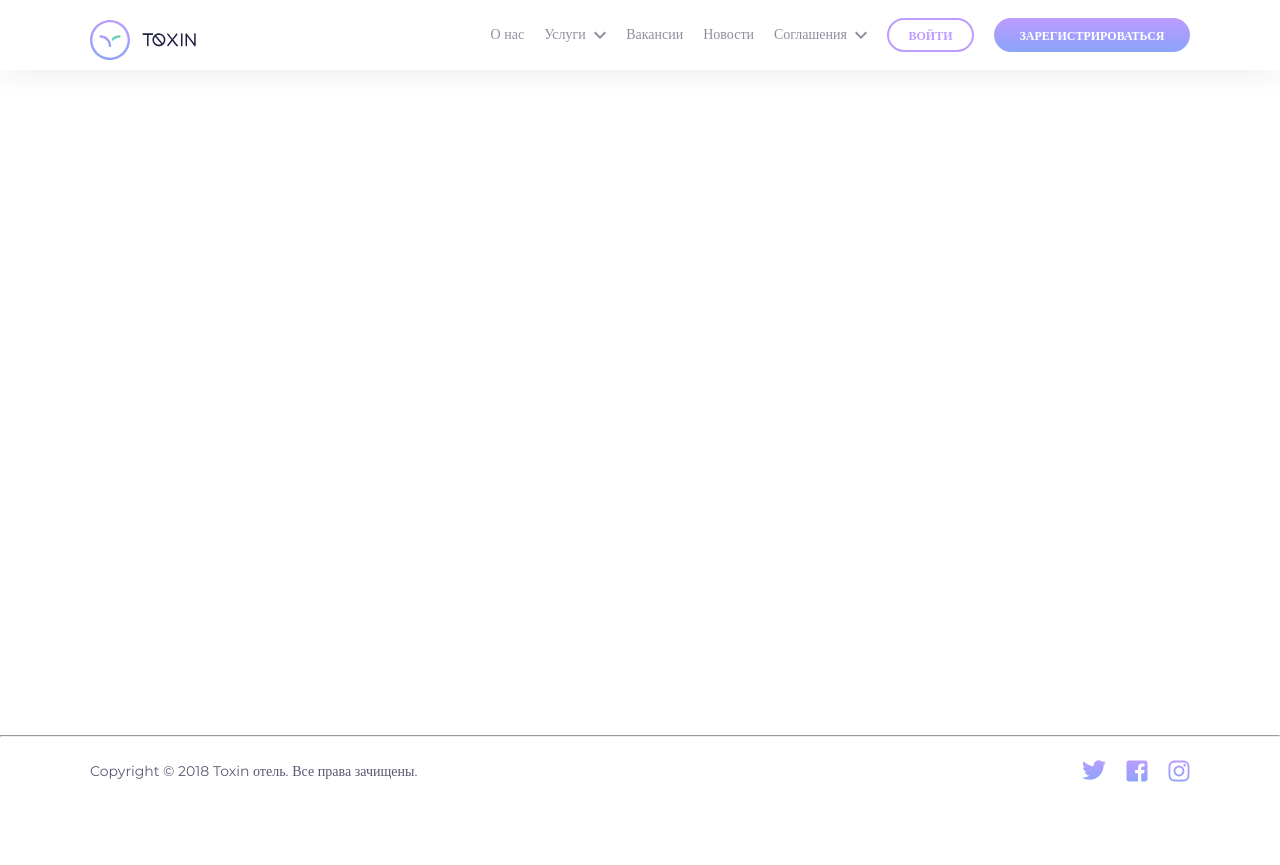
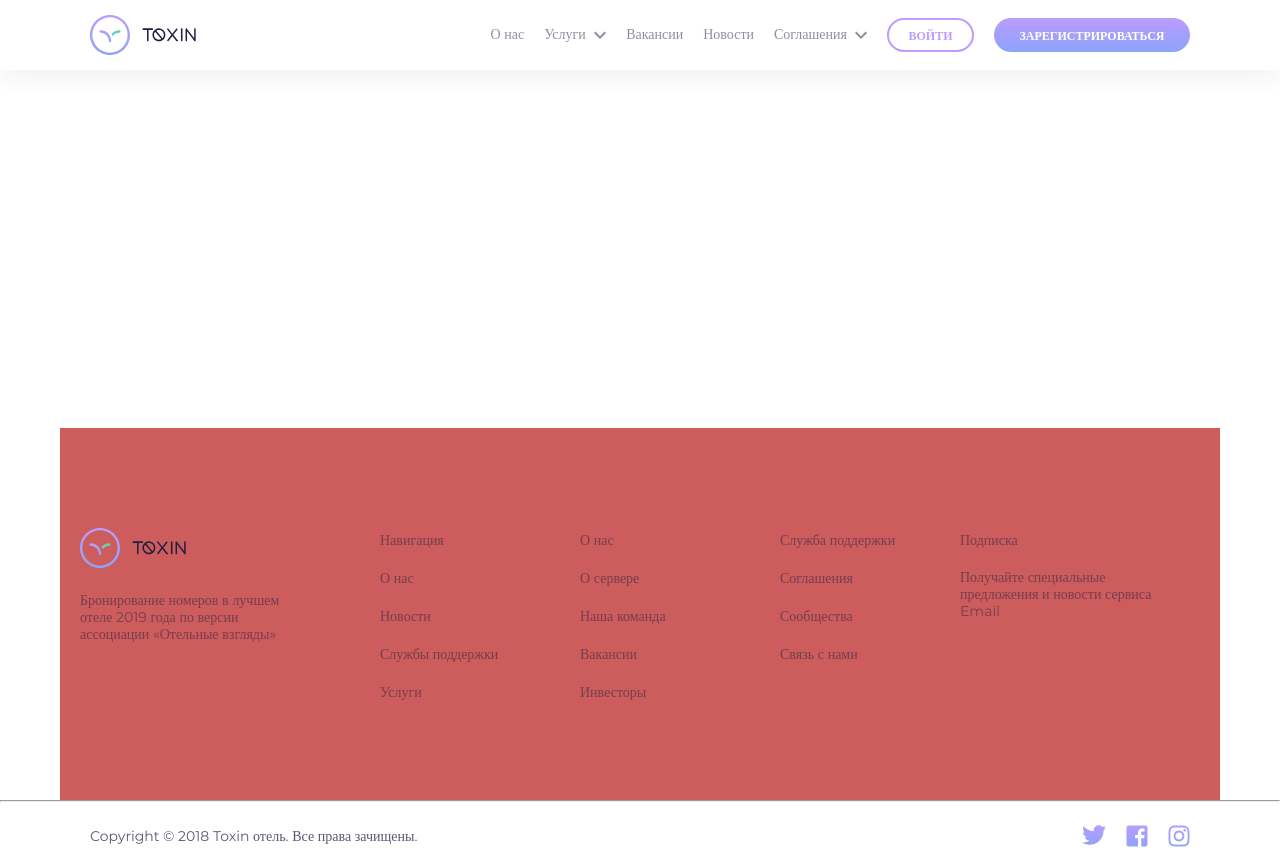
Before and after one commit to Temaalex/Readme, a plain HTML site: page index.html in a window 1280 px wide. Before the commit the page ends 800 px from the top, so only its background shows below. Drawn offline with Linux system fonts and the light colour scheme.

Commit message:
прорабатыаваю верхний footer

```diff
--- a/css/styles.css
+++ b/css/styles.css
@@ -93,7 +93,6 @@ body{
 	max-width: 1140px;
 	margin: 0 auto;
 	min-height: 70px;
-
 }
 .header {
 	min-height: 70px;
@@ -114,13 +113,13 @@ body{
 	height: 40px;
 	margin-left: 20px;
 	margin-top: 15px;
+	padding-bottom: 5px;
 }
 .header_list{
 	display: flex;
 	flex-wrap: wrap;
 	margin-left: 20px;
 	margin-right: 20px;
-
 }
 .header_item{
 	margin-right: 20px;
@@ -233,7 +232,7 @@ body {
 }
 .footer {
 	width: 100%;
-	max-height: 70px;
+	max-height: 372px;
 	grid-row-start: 2;
     grid-row-end: 3;
 }
@@ -264,3 +263,47 @@ body {
 .footer_icon_stile{
 	margin-right: 20px;
 }
+.footer_wrapper_top{
+	max-width: 1160px;
+	margin: 0 auto;
+	min-height: 372px;
+	background:#CD5C5C;
+	display:flex;
+	flex-wrap:wrap;
+}
+.footer_blok_one{
+	margin:100px 20px 0px 20px;
+	height:132px;
+	width:260px;
+}
+.footer_block_one_p{
+	margin-top:20px;
+}
+.footer_block_two{
+	margin:104px 37px 0px 20px;
+	height:162px;
+	width:143px;
+}
+
+.footer_block_three{
+	margin:104px 72px 0px 20px;
+	height:168px;
+	width:108px;
+}
+.footer_block_four{
+	margin:104px 11px 8px 20px;
+	height:130px;
+	width:149px;
+}
+.footer_block_five{
+	margin:104px 0px 0px 20px;
+	height:148px;
+	width:260px;
+}
+.footer_link{
+	color:rgba(31, 32, 65, 0.5);
+	text-decoration: none;
+}
+.footer_item{
+	margin-top: 21px;
+}
--- a/index.html
+++ b/index.html
@@ -56,6 +56,81 @@
 
 	</main>
 	<footer class="footer">
+		<div class="footer_wrapper_top">
+			<div class="footer_blok_one">
+				<a href="/">
+					<img src="./img/svg/logo.svg" alt="logo">
+				</a>
+			<br>
+			<p class="footer_block_one_p">
+			Бронирование номеров в лучшем <br>
+			отеле 2019 года по версии<br>
+			ассоциации «Отельные взгляды»
+			</p>
+			</div>
+			<div class="footer_block_two">
+				<nav>
+					<p>Навигация</p>
+					<ul>
+						<li class="footer_item">
+							<a href="#!" class="footer_link">О нас</a>
+						</li>
+						<li class="footer_item">
+							<a href="#!" class="footer_link">Новости</a>
+						</li>
+						<li class="footer_item">
+							<a href="#!" class="footer_link">Службы поддержки</a>
+						</li>
+						<li class="footer_item">
+							<a href="#!" class="footer_link">Услуги</a>
+						</li>
+					</ul>
+				</nav>
+			</div>
+			<div class="footer_block_three">
+				<nav>
+					<ul>
+						<p>О нас</p>
+						<li class="footer_item">
+							<a href="#!" class="footer_link">О сервере</a>
+						</li>
+						<li class="footer_item">
+							<a href="#!" class="footer_link">Наша команда</a>
+						</li>
+						<li class="footer_item">
+							<a href="#!" class="footer_link">Вакансии</a>
+						</li>
+						<li class="footer_item">
+							<a href="#!" class="footer_link">Инвесторы</a>
+						</li>
+					</ul>
+				</nav>
+			</div>
+			<div class="footer_block_four">
+				<nav>
+					<ul>
+						<p>Служба поддержки</p>
+						<li class="footer_item">
+							<a href="#!" class="footer_link">Соглашения</a>
+						</li>
+						<li class="footer_item">
+							<a href="#!" class="footer_link">Сообщества</a>
+						</li>
+						<li class="footer_item">
+							<a href="#!" class="footer_link">Связь с нами</a>
+						</li>
+					</ul>
+				</nav>
+			</div>
+			<div class="footer_block_five">
+						<p>Подписка</p>
+						<p class="footer_block_one_p">
+							Получайте специальные<br>
+							предложения и новости сервиса
+						</p>
+						<p>Email</p>
+			</div>
+		</div>
 		<hr class="footer_line">
 		<div class="footer_wrapper">
 			<div class="footer_copyrite">
@@ -77,5 +152,6 @@
 			</div>
 		</div>
 	</footer>
+
   </body>
 </html>
```
